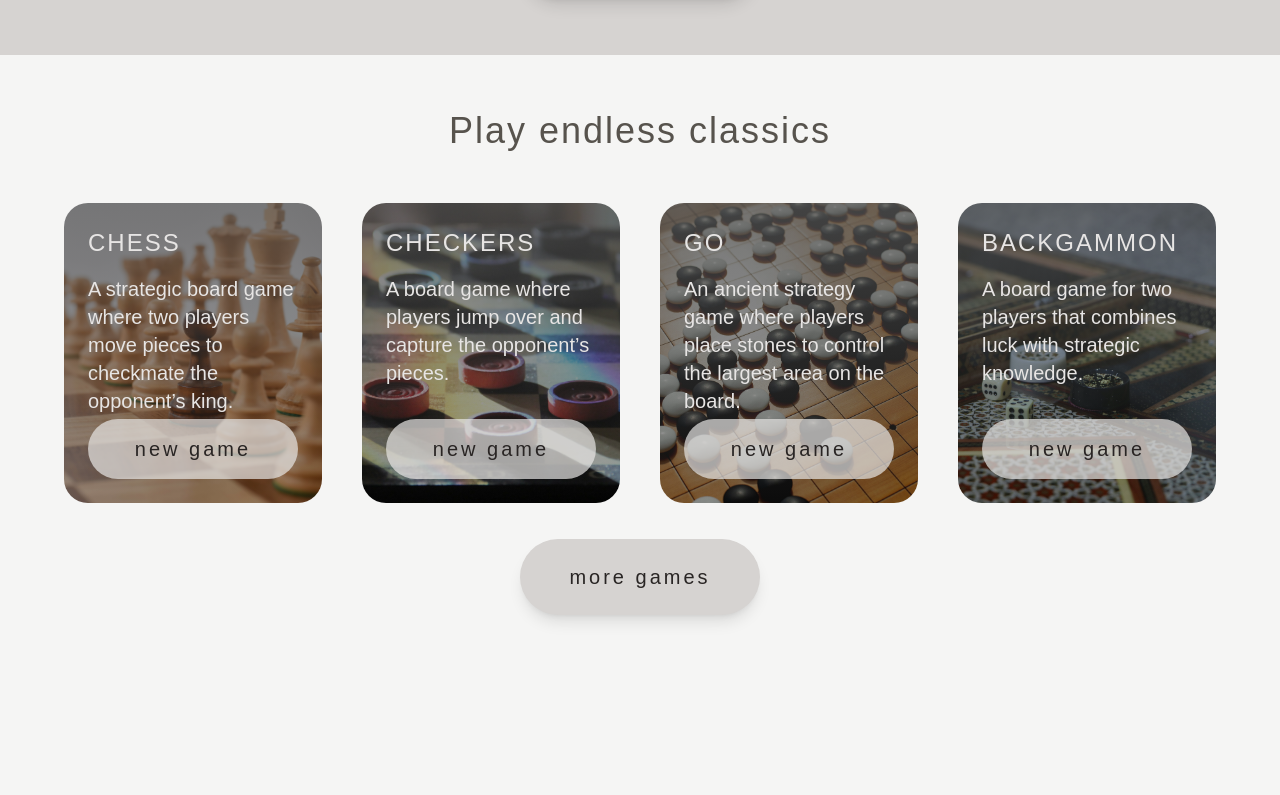
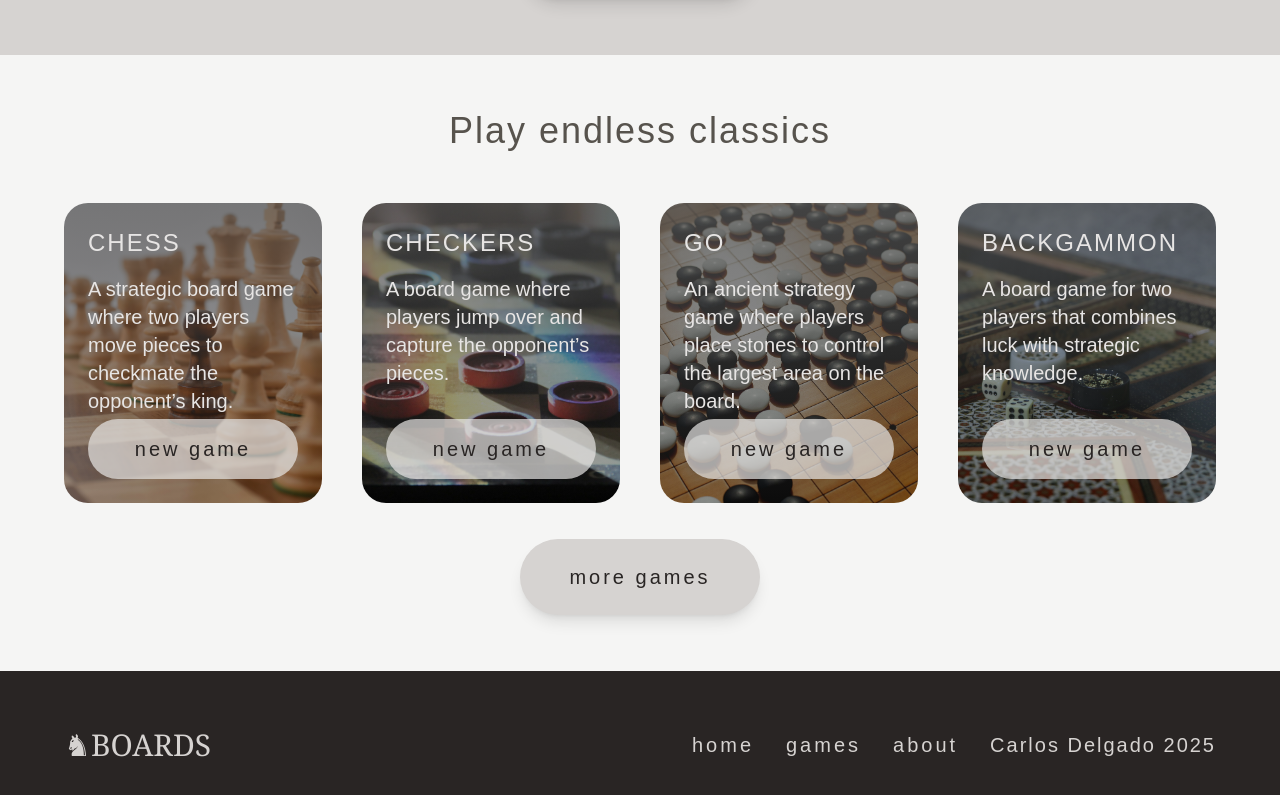
Before and after one commit to delgadociteriowa/boards-mint, a Next.js app: page / in a window 1280 px wide. Shown: the part 1154-1949 px from the top of the page. Before the commit the page ends 1825 px from the top, so only its background shows below. Built offline with nearby package versions, Linux system fonts and the light colour scheme.

Commit message:
feat: Footer

```diff
--- a/src/app/page.tsx
+++ b/src/app/page.tsx
@@ -2,6 +2,7 @@ import HomeHeroSection from "@/components/HomeHeroSection";
 import HomeMainSection from "@/components/HomeMainSection";
 import HomeMessageSection from "@/components/HomeMessageSection";
 import HomeGamesSection from "@/components/HomeGamesSection";
+import Footer from "@/components/Footer";
 
 const Home = () => {
   return (
@@ -10,7 +11,8 @@ const Home = () => {
       <HomeMainSection/>
       <HomeMessageSection/>
       <HomeGamesSection/>
+      <Footer/>
     </>
   );
 }
-export default Home
+export default Home;
--- /dev/null
+++ b/src/components/Footer.tsx
@@ -0,0 +1,13 @@
+const Footer = () => (
+  <footer className="bg-stone-800 text-stone-300">
+    <nav className="w-[90%] mx-auto max-w-[1200px] py-14 flex flex-col gap-8 items-center md:flex-row">
+      <a href="#" className="no-underline hover:text-stone-100 font-brand text-3xl md:mr-auto">♞BOARDS</a>
+      <a href="#" className="no-underline hover:text-stone-100 text-xl font-thin lowercase tracking-[3px]">home</a>
+      <a href="#" className="no-underline hover:text-stone-100 text-xl font-thin lowercase tracking-[3px]">games</a>
+      <a href="#" className="no-underline hover:text-stone-100 text-xl font-thin lowercase tracking-[3px]">about</a>
+      <a href="#" className="no-underline hover:text-stone-100 text-xl font-thin tracking-[2px]">Carlos Delgado 2025</a>
+    </nav>
+  </footer>
+);
+
+export default Footer;
```
